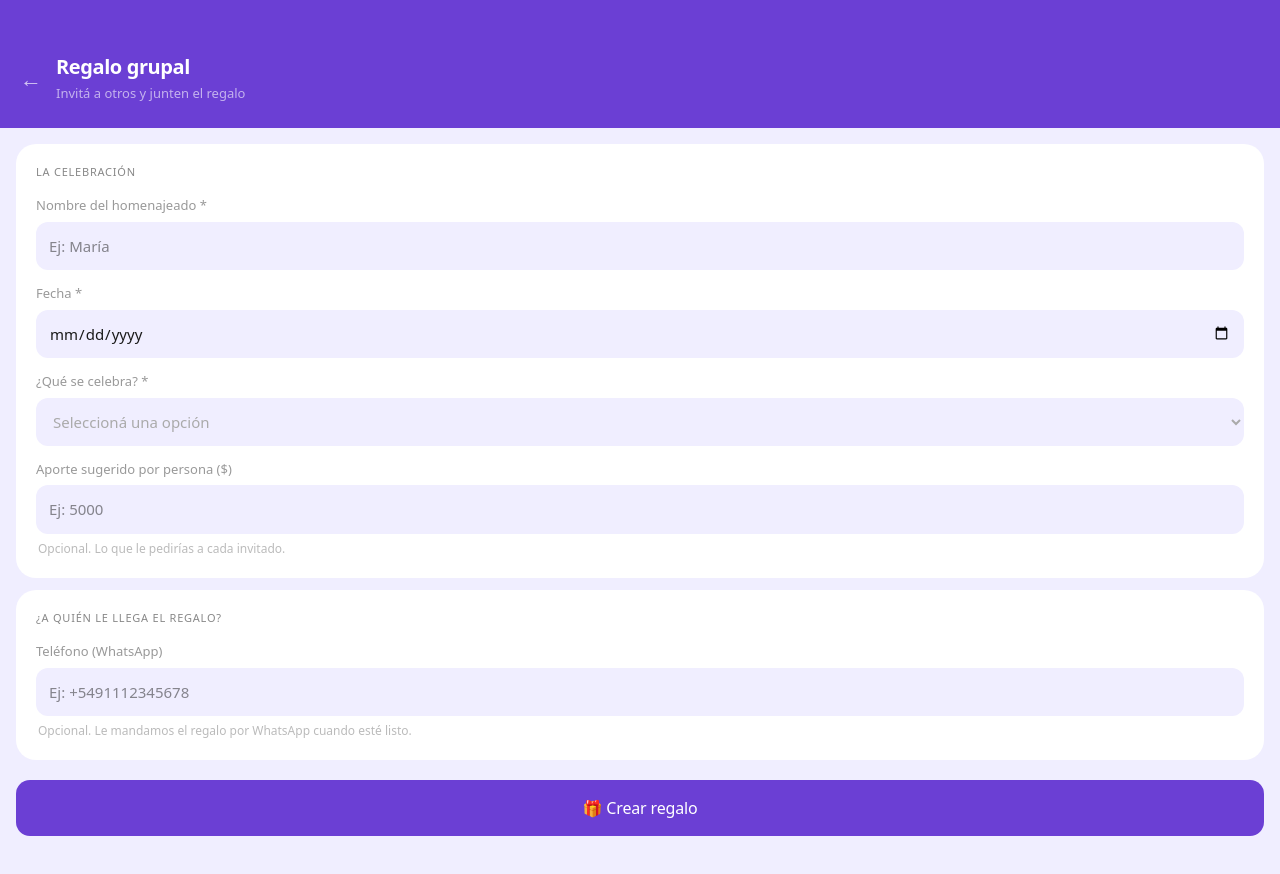
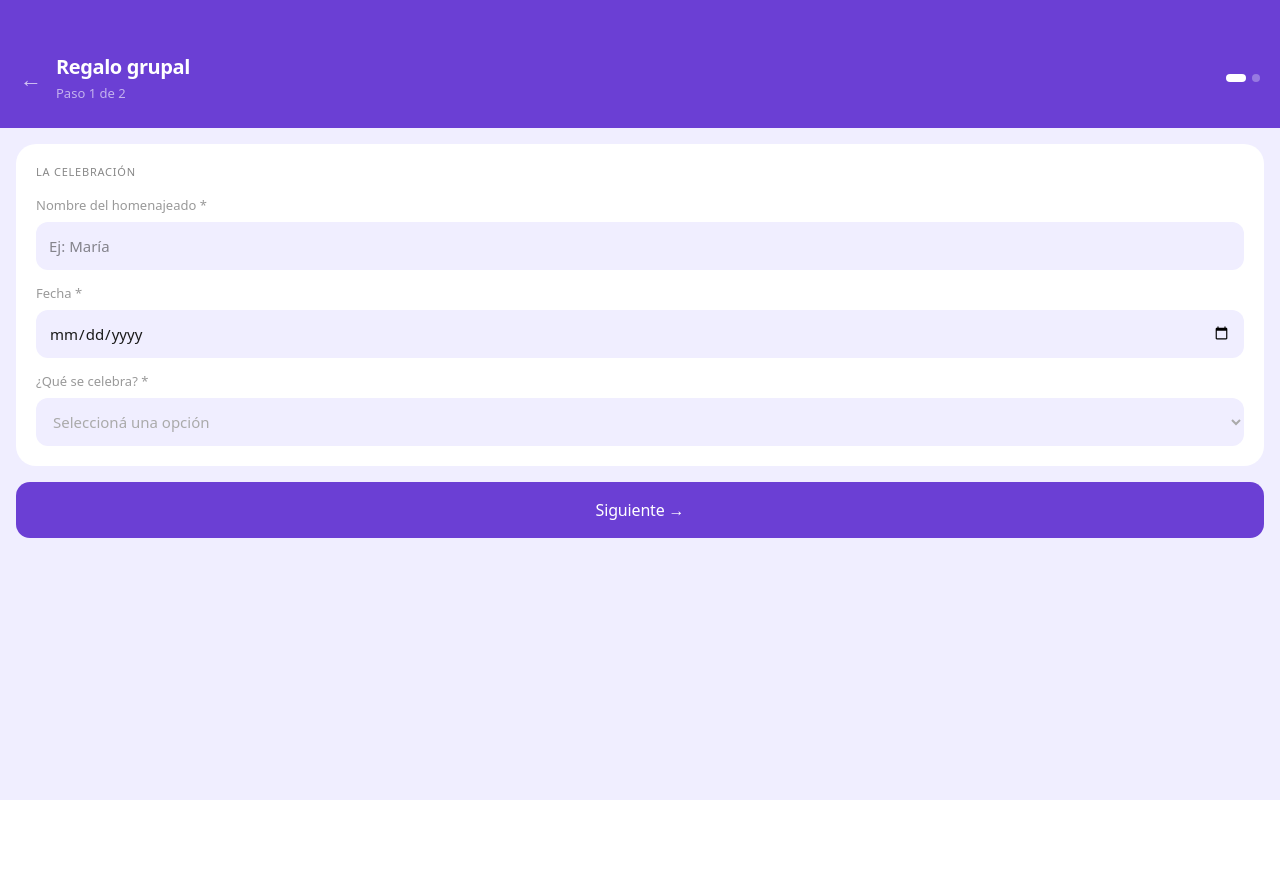
Before and after one commit to arqandresmontero-cloud/celebra-web, a Next.js app: page /eventos/nuevo in a window 1280 px wide. Shown: the top 874 px of the page. After the commit the page ends 800 px from the top, so only its background shows below. Built offline with nearby package versions, Linux system fonts and the light colour scheme; sample sign-in values are in the browser's storage.

Commit message:
feat: formulario creacion evento en 2 pasos (grupal e individual)

```diff
--- a/app/eventos/nuevo/page.js
+++ b/app/eventos/nuevo/page.js
@@ -13,6 +13,14 @@ const TITULOS = [
   { value: 'Otro', label: '✏️ Otro (escribir)' },
 ];
 
+const inputStyle = {
+  width: '100%', background: '#F0EEFF', border: 'none',
+  borderRadius: '12px', padding: '13px', fontSize: '15px',
+  color: '#1a1a1a', boxSizing: 'border-box', outline: 'none',
+};
+const labelStyle = { display: 'block', color: '#999', fontSize: '13px', marginBottom: '6px' };
+const fieldWrap = { marginBottom: '14px' };
+
 export default function NuevoEventoPage() {
   return (
     <Suspense fallback={<div style={{ minHeight: '100vh', background: '#F0EEFF', display: 'flex', alignItems: 'center', justifyContent: 'center' }}><p style={{ color: '#7C3AED' }}>Cargando...</p></div>}>
@@ -27,6 +35,7 @@ function NuevoEvento() {
   const tipoParam = searchParams.get('tipo') || 'group';
   const tipo = tipoParam === 'individual' ? 'individual' : 'group';
 
+  const [step, setStep] = useState(1);
   const [form, setForm] = useState({
     honoree_name: '',
     birthday_date: '',
@@ -42,19 +51,30 @@ function NuevoEvento() {
 
   const tituloFinal = form.tituloOpcion === 'Otro' ? form.tituloCustom : form.tituloOpcion;
 
-  const handleSubmit = async (e) => {
-    e.preventDefault();
+  const handleNext = () => {
+    setError('');
+    if (tipo === 'group') {
       if (!form.honoree_name || !form.birthday_date || !tituloFinal) {
         setError('Completá nombre, fecha y tipo de celebración.');
         return;
       }
+    } else {
+      if (!form.honoree_name) {
+        setError('Completá el nombre del destinatario.');
+        return;
+      }
+    }
+    setStep(2);
+  };
+
+  const handleSubmit = async () => {
     setLoading(true);
     setError('');
     try {
       const payload = {
         honoree_name: form.honoree_name,
-        birthday_date: form.birthday_date,
-        title: tituloFinal + ' de ' + form.honoree_name,
+        birthday_date: form.birthday_date || new Date().toISOString().split('T')[0],
+        title: tituloFinal ? tituloFinal + ' de ' + form.honoree_name : 'Regalo de ' + form.honoree_name,
         type: tipo,
         target_amount: form.target_amount ? Number(form.target_amount) : undefined,
         honoree_phone: form.honoree_phone || undefined,
@@ -63,101 +83,149 @@ function NuevoEvento() {
       router.push('/eventos/' + event.id);
     } catch (err) {
       setError(err.message);
-    } finally {
       setLoading(false);
     }
   };
 
-  const inputStyle = {
-    width: '100%', background: '#F0EEFF', border: 'none',
-    borderRadius: '12px', padding: '13px', fontSize: '15px',
-    color: '#1a1a1a', boxSizing: 'border-box', outline: 'none',
-  };
-  const labelStyle = { display: 'block', color: '#999', fontSize: '13px', marginBottom: '6px' };
-  const fieldWrap = { marginBottom: '14px' };
-
-  return (
-    <div style={{ minHeight: '100vh', background: '#F0EEFF', fontFamily: 'system-ui, sans-serif', paddingBottom: '40px' }}>
-
+  const header = (
     <div style={{ background: '#6B3FD4', padding: '52px 20px 24px', display: 'flex', alignItems: 'center', gap: '14px' }}>
-        <Link href="/dashboard" style={{ color: 'rgba(255,255,255,0.7)', textDecoration: 'none', fontSize: '22px', lineHeight: 1 }}>←</Link>
-        <div>
+      <button onClick={() => step === 1 ? router.back() : setStep(1)}
+        style={{ background: 'none', border: 'none', color: 'rgba(255,255,255,0.7)', fontSize: '22px', cursor: 'pointer', padding: 0, lineHeight: 1 }}>←</button>
+      <div style={{ flex: 1 }}>
         <h1 style={{ fontSize: '20px', fontWeight: '600', color: '#fff', margin: 0, letterSpacing: '-0.02em' }}>
           {tipo === 'group' ? 'Regalo grupal' : 'Regalo individual'}
         </h1>
         <p style={{ fontSize: '13px', color: 'rgba(255,255,255,0.6)', margin: '2px 0 0' }}>
-            {tipo === 'group' ? 'Invitá a otros y junten el regalo' : 'Enviá una giftcard al instante'}
+          Paso {step} de 2
         </p>
       </div>
+      <div style={{ display: 'flex', gap: '6px' }}>
+        {[1,2].map(s => (
+          <div key={s} style={{
+            width: s === step ? 20 : 8, height: 8,
+            borderRadius: 4,
+            background: s === step ? '#fff' : 'rgba(255,255,255,0.3)',
+            transition: 'width 0.2s'
+          }} />
+        ))}
       </div>
+    </div>
+  );
 
+  // FLUJO GRUPAL
+  if (tipo === 'group') {
+    if (step === 1) return (
+      <div style={{ minHeight: '100vh', background: '#F0EEFF', fontFamily: 'system-ui, sans-serif', paddingBottom: '40px' }}>
+        {header}
         <div style={{ padding: '16px' }}>
-        <form onSubmit={handleSubmit}>
-
-          {error && (
-            <div style={{ background: '#FFF0F0', border: '1px solid #ffcccc', borderRadius: '12px', padding: '12px', marginBottom: '16px', color: '#cc0000', fontSize: '14px' }}>
-              {error}
-            </div>
-          )}
-
-          <div style={{ background: '#fff', borderRadius: '20px', padding: '20px', marginBottom: '12px' }}>
-            <p style={{ fontSize: '11px', fontWeight: '500', color: '#888', letterSpacing: '0.07em', textTransform: 'uppercase', marginBottom: '16px', marginTop: 0 }}>
-              La celebración
-            </p>
-
+          {error && <div style={{ background: '#FFF0F0', border: '1px solid #ffcccc', borderRadius: '12px', padding: '12px', marginBottom: '16px', color: '#cc0000', fontSize: '14px' }}>{error}</div>}
+          <div style={{ background: '#fff', borderRadius: '20px', padding: '20px', marginBottom: '16px' }}>
+            <p style={{ fontSize: '11px', fontWeight: '500', color: '#888', letterSpacing: '0.07em', textTransform: 'uppercase', marginBottom: '16px', marginTop: 0 }}>La celebración</p>
             <div style={fieldWrap}>
               <label style={labelStyle}>Nombre del homenajeado *</label>
               <input type="text" value={form.honoree_name} onChange={e => setForm({ ...form, honoree_name: e.target.value })} placeholder="Ej: María" style={inputStyle} />
             </div>
-
             <div style={fieldWrap}>
               <label style={labelStyle}>Fecha *</label>
               <input type="date" value={form.birthday_date} onChange={e => setForm({ ...form, birthday_date: e.target.value })} style={inputStyle} />
             </div>
-
-            <div style={fieldWrap}>
+            <div style={{ marginBottom: 0 }}>
               <label style={labelStyle}>¿Qué se celebra? *</label>
               <select value={form.tituloOpcion} onChange={e => setForm({ ...form, tituloOpcion: e.target.value, tituloCustom: '' })}
                 style={{ ...inputStyle, color: form.tituloOpcion ? '#1a1a1a' : '#aaa' }}>
                 <option value="" disabled>Seleccioná una opción</option>
-                {TITULOS.map(t => (
-                  <option key={t.value} value={t.value}>{t.label}</option>
-                ))}
+                {TITULOS.map(t => <option key={t.value} value={t.value}>{t.label}</option>)}
               </select>
             </div>
-
             {form.tituloOpcion === 'Otro' && (
-              <div style={fieldWrap}>
+              <div style={{ ...fieldWrap, marginTop: '14px' }}>
                 <label style={labelStyle}>¿Cuál? *</label>
                 <input type="text" value={form.tituloCustom} onChange={e => setForm({ ...form, tituloCustom: e.target.value })} placeholder="Ej: Despedida de soltera" style={inputStyle} autoFocus />
               </div>
             )}
+          </div>
+          <button onClick={handleNext} style={{ width: '100%', background: '#6B3FD4', color: '#fff', border: 'none', borderRadius: '14px', padding: '16px', fontSize: '16px', fontWeight: '500', cursor: 'pointer', letterSpacing: '-0.01em' }}>
+            Siguiente →
+          </button>
+        </div>
+      </div>
+    );
 
-            <div style={{ marginBottom: 0 }}>
+    return (
+      <div style={{ minHeight: '100vh', background: '#F0EEFF', fontFamily: 'system-ui, sans-serif', paddingBottom: '40px' }}>
+        {header}
+        <div style={{ padding: '16px' }}>
+          {error && <div style={{ background: '#FFF0F0', border: '1px solid #ffcccc', borderRadius: '12px', padding: '12px', marginBottom: '16px', color: '#cc0000', fontSize: '14px' }}>{error}</div>}
+          <div style={{ background: '#fff', borderRadius: '20px', padding: '20px', marginBottom: '16px' }}>
+            <p style={{ fontSize: '11px', fontWeight: '500', color: '#888', letterSpacing: '0.07em', textTransform: 'uppercase', marginBottom: '16px', marginTop: 0 }}>El aporte</p>
+            <div style={fieldWrap}>
               <label style={labelStyle}>Aporte sugerido por persona ($)</label>
               <input type="number" value={form.target_amount} onChange={e => setForm({ ...form, target_amount: e.target.value })} placeholder="Ej: 5000" style={inputStyle} />
-              <p style={{ fontSize: '12px', color: '#bbb', margin: '6px 0 0', paddingLeft: '2px' }}>Opcional. Lo que le pedirías a cada invitado.</p>
+              <p style={{ fontSize: '12px', color: '#bbb', margin: '6px 0 0' }}>Opcional. Lo que le pedirías a cada invitado.</p>
+            </div>
+            <div style={{ marginBottom: 0 }}>
+              <label style={labelStyle}>Teléfono del homenajeado (WhatsApp)</label>
+              <input type="tel" value={form.honoree_phone} onChange={e => setForm({ ...form, honoree_phone: e.target.value })} placeholder="Ej: +5491112345678" style={inputStyle} />
+              <p style={{ fontSize: '12px', color: '#bbb', margin: '6px 0 0' }}>Opcional. Le avisamos cuando el regalo esté listo.</p>
             </div>
           </div>
-
-          <div style={{ background: '#fff', borderRadius: '20px', padding: '20px', marginBottom: '20px' }}>
-            <p style={{ fontSize: '11px', fontWeight: '500', color: '#888', letterSpacing: '0.07em', textTransform: 'uppercase', marginBottom: '16px', marginTop: 0 }}>
-              ¿A quién le llega el regalo?
-            </p>
-            <div style={{ marginBottom: 0 }}>
-              <label style={labelStyle}>Teléfono (WhatsApp)</label>
-              <input type="tel" value={form.honoree_phone} onChange={e => setForm({ ...form, honoree_phone: e.target.value })} placeholder="Ej: +5491112345678" style={inputStyle} />
-              <p style={{ fontSize: '12px', color: '#bbb', margin: '6px 0 0', paddingLeft: '2px' }}>Opcional. Le mandamos el regalo por WhatsApp cuando esté listo.</p>
-            </div>
-          </div>
-
-          <button type="submit" disabled={loading}
+          <button onClick={handleSubmit} disabled={loading}
             style={{ width: '100%', background: '#6B3FD4', color: '#fff', border: 'none', borderRadius: '14px', padding: '16px', fontSize: '16px', fontWeight: '500', cursor: loading ? 'not-allowed' : 'pointer', opacity: loading ? 0.7 : 1, letterSpacing: '-0.01em' }}>
             {loading ? 'Creando...' : '🎁 Crear regalo'}
           </button>
-
-        </form>
         </div>
       </div>
     );
   }
+
+  // FLUJO INDIVIDUAL
+  if (step === 1) return (
+    <div style={{ minHeight: '100vh', background: '#F0EEFF', fontFamily: 'system-ui, sans-serif', paddingBottom: '40px' }}>
+      {header}
+      <div style={{ padding: '16px' }}>
+        {error && <div style={{ background: '#FFF0F0', border: '1px solid #ffcccc', borderRadius: '12px', padding: '12px', marginBottom: '16px', color: '#cc0000', fontSize: '14px' }}>{error}</div>}
+        <div style={{ background: '#fff', borderRadius: '20px', padding: '20px', marginBottom: '16px' }}>
+          <p style={{ fontSize: '11px', fontWeight: '500', color: '#888', letterSpacing: '0.07em', textTransform: 'uppercase', marginBottom: '16px', marginTop: 0 }}>¿A quién le regalás?</p>
+          <div style={fieldWrap}>
+            <label style={labelStyle}>Nombre *</label>
+            <input type="text" value={form.honoree_name} onChange={e => setForm({ ...form, honoree_name: e.target.value })} placeholder="Ej: María" style={inputStyle} />
+          </div>
+          <div style={{ marginBottom: 0 }}>
+            <label style={labelStyle}>Teléfono (WhatsApp)</label>
+            <input type="tel" value={form.honoree_phone} onChange={e => setForm({ ...form, honoree_phone: e.target.value })} placeholder="Ej: +5491112345678" style={inputStyle} />
+            <p style={{ fontSize: '12px', color: '#bbb', margin: '6px 0 0' }}>Opcional. Le mandamos el regalo directo por WhatsApp.</p>
+          </div>
+        </div>
+        <button onClick={handleNext} style={{ width: '100%', background: '#6B3FD4', color: '#fff', border: 'none', borderRadius: '14px', padding: '16px', fontSize: '16px', fontWeight: '500', cursor: 'pointer', letterSpacing: '-0.01em' }}>
+          Siguiente →
+        </button>
+      </div>
+    </div>
+  );
+
+  // Individual paso 2 — elegir tipo de regalo
+  return (
+    <div style={{ minHeight: '100vh', background: '#F0EEFF', fontFamily: 'system-ui, sans-serif', paddingBottom: '40px' }}>
+      {header}
+      <div style={{ padding: '16px' }}>
+        {error && <div style={{ background: '#FFF0F0', border: '1px solid #ffcccc', borderRadius: '12px', padding: '12px', marginBottom: '16px', color: '#cc0000', fontSize: '14px' }}>{error}</div>}
+        <p style={{ fontSize: '15px', color: '#555', marginBottom: '16px', textAlign: 'center' }}>¿Cómo querés regalar a <strong>{form.honoree_name}</strong>?</p>
+
+        <div style={{ display: 'flex', flexDirection: 'column', gap: '12px' }}>
+          <div style={{ background: '#fff', borderRadius: '20px', padding: '20px', border: '2px solid #F0EEFF', opacity: 0.6, position: 'relative' }}>
+            <div style={{ position: 'absolute', top: 12, right: 14, background: '#F0EEFF', borderRadius: '8px', padding: '3px 8px', fontSize: '11px', fontWeight: '600', color: '#7C3AED' }}>Próximamente</div>
+            <div style={{ fontSize: '28px', marginBottom: '8px' }}>🎁</div>
+            <p style={{ fontWeight: '600', fontSize: '16px', margin: '0 0 4px', color: '#1a1a1a' }}>Giftcard</p>
+            <p style={{ fontSize: '13px', color: '#888', margin: 0 }}>Enviá una tarjeta de regalo de tu marca favorita al instante.</p>
+          </div>
+
+          <div onClick={handleSubmit} style={{ background: '#fff', borderRadius: '20px', padding: '20px', border: '2px solid #E9D5FF', cursor: loading ? 'not-allowed' : 'pointer', opacity: loading ? 0.7 : 1 }}>
+            <div style={{ fontSize: '28px', marginBottom: '8px' }}>💸</div>
+            <p style={{ fontWeight: '600', fontSize: '16px', margin: '0 0 4px', color: '#1a1a1a' }}>Monto en efectivo</p>
+            <p style={{ fontSize: '13px', color: '#888', margin: 0 }}>Juntá plata y transferísela cuando quieras.</p>
+          </div>
+        </div>
+      </div>
+    </div>
+  );
+}
```
Lines whose indentation alone changed are shown as unchanged.
